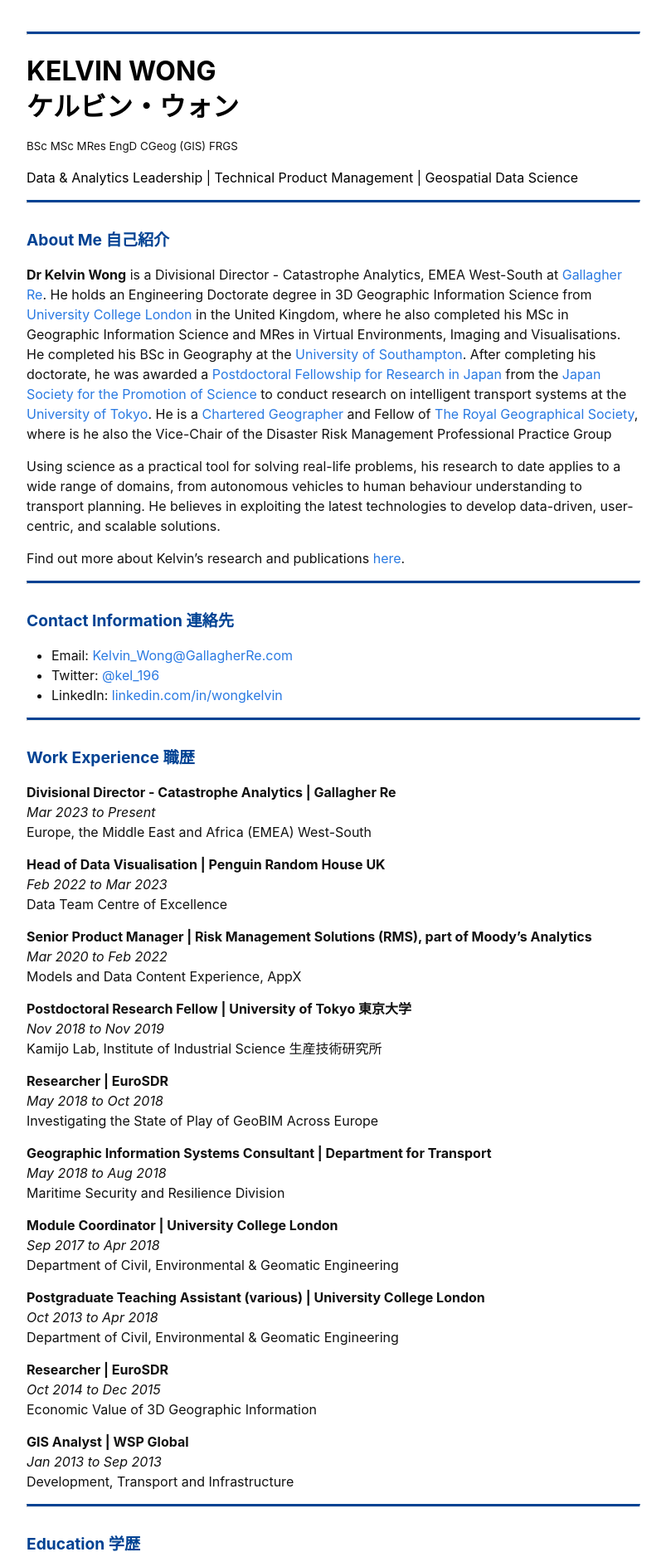
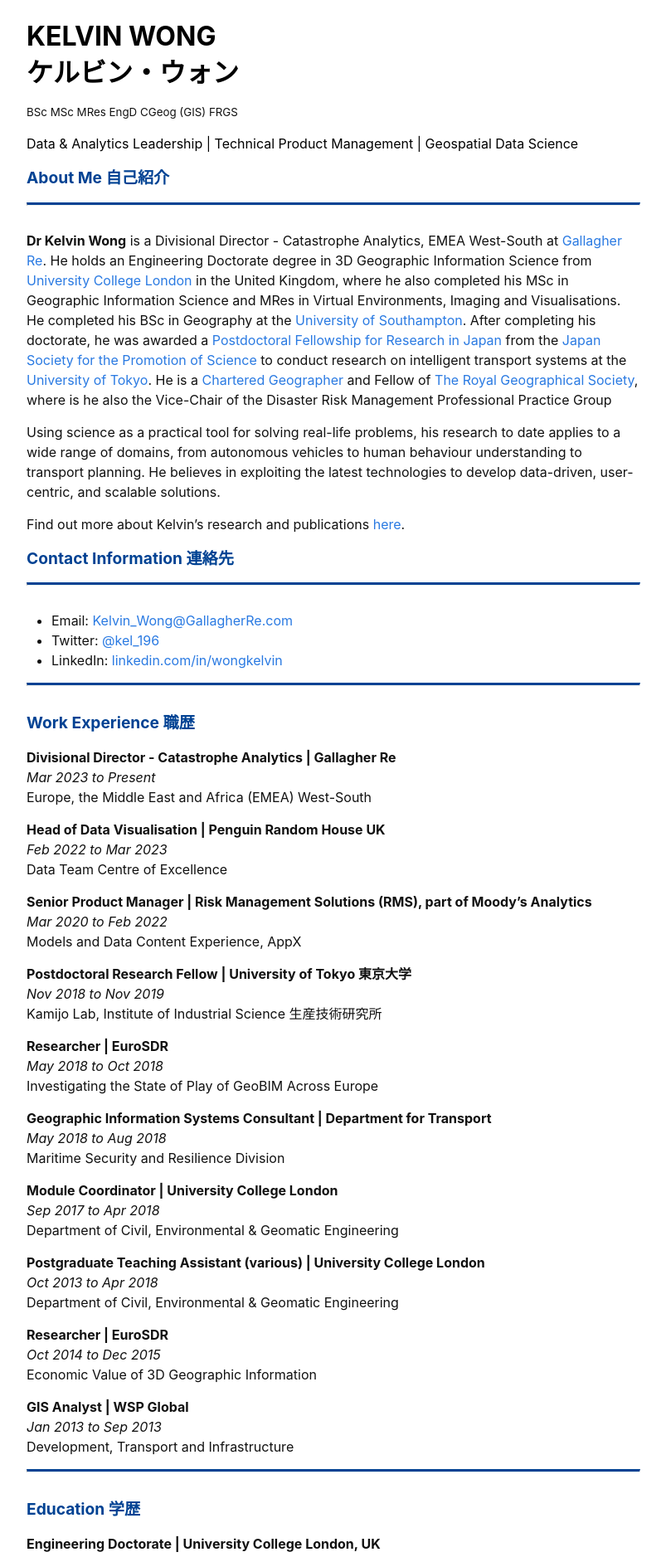
Before and after one commit to kel196/kel196.github.io, a Jekyll site: the page built from index.md, in a window 1280 px wide. Shown: the top 1877 px of the page at 83% size, without its empty margins (238-1041 px from the left). Built offline with Jekyll 4.4.1, drawn with Linux system fonts in a browser that asks for light colours; our own code applies the rules of GitHub Pages for plain Markdown files.

Commit message:
HR updates

```diff
--- a/_config.yml
+++ b/_config.yml
@@ -1,6 +1,6 @@
 # Site Settings
 # title: BSc MSc MRes EngD CGeog (GIS) FRGS
-title: Dr Kelvin Wong
+# title: Dr Kelvin Wong
 # description: > # Text below
 #   A 3D geospatial scientist, chartered geographer, and fellow of The Royal Geographical Society with over nine years of experience of business-oriented research. I enjoy working on the boundary of research and business, where I can innovate while addressing real-world and tangible challenges. Interdisciplinary in nature, I have worked in many different domains from transport planning to human behaviour understanding to autonomous vehicles.
 #   <br><br>
--- a/index.md
+++ b/index.md
@@ -1,21 +1,21 @@
-
----
 # KELVIN WONG
 # ケルビン・ウォン
 <sub>BSc MSc MRes EngD CGeog (GIS) FRGS</sub>
 
 #### Data & Analytics Leadership | Technical Product Management | Geospatial Data Science
 
+
+## About Me 自己紹介
 ---
-## About Me 自己紹介
 **Dr Kelvin Wong** is a Divisional Director - Catastrophe Analytics, EMEA West-South at [Gallagher Re](https://www.ajg.com/gallagherre/). He holds an Engineering Doctorate degree in 3D Geographic Information Science from [University College London](https://www.ucl.ac.uk/) in the United Kingdom, where he also completed his MSc in Geographic Information Science and MRes in Virtual Environments, Imaging and Visualisations. He completed his BSc in Geography at the [University of Southampton](https://www.southampton.ac.uk/). After completing his doctorate, he was awarded a [Postdoctoral Fellowship for Research in Japan](https://www.jsps.go.jp/english/e-fellow/) from the [Japan Society for the Promotion of Science](https://www.jsps.go.jp/english/) to conduct research on intelligent transport systems at the [University of Tokyo](https://www.u-tokyo.ac.jp/en/). He is a [Chartered Geographer](https://www.rgs.org/professionals/chartered-geographer/) and Fellow of [The Royal Geographical Society](https://www.rgs.org/), where is he also the Vice-Chair of the Disaster Risk Management Professional Practice Group
 
 Using science as a practical tool for solving real-life problems, his research to date applies to a wide range of domains, from autonomous vehicles to human behaviour understanding to transport planning. He believes in exploiting the latest technologies to develop data-driven, user-centric, and scalable solutions.
 
 Find out more about Kelvin's research and publications [here](#peer-reviewed-publications).
 
+
+## Contact Information 連絡先
 ---
-## Contact Information 連絡先
 - Email: [Kelvin_Wong@GallagherRe.com](mailto:Kelvin_Wong@GallagherRe.com)
 - Twitter: [@kel_196](https://www.linkedin.com/in/wongkelvin)
 - LinkedIn: [linkedin.com/in/wongkelvin](https://www.linkedin.com/in/wongkelvin)
```
